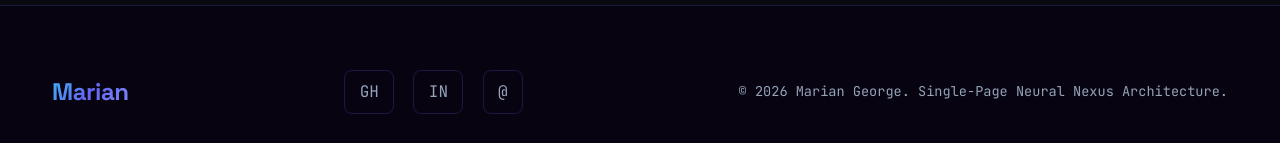
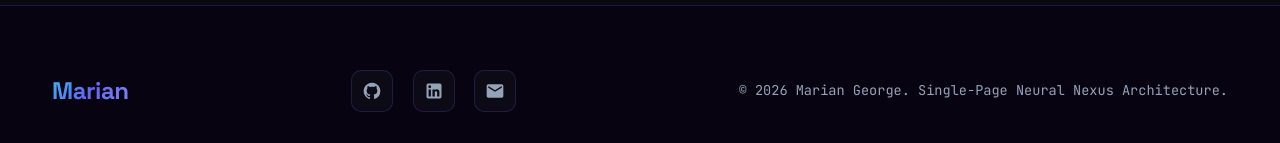
Before and after one commit to ShotgunShinobi/portfolio, a website built with Vite: page index.html in a window 1280 px wide. Shown: the part 3979-4122 px from the top of the page. Built offline with nearby package versions, Linux system fonts and the light colour scheme; some packages are replaced by stand-ins of ours; no server answers; animation ran at ten frames a second.

Commit message:
feat: replace text social links with SVG icons and initialize project stylesheet

```diff
--- a/index.html
+++ b/index.html
@@ -428,9 +428,21 @@
         <span class="text-gradient">Marian</span>
       </div>
       <div class="social-links">
-        <a href="https://github.com/ShotgunShinobi" target="_blank" aria-label="GitHub">GH</a>
-        <a href="https://www.linkedin.com/in/mariangeo/" target="_blank" aria-label="LinkedIn">IN</a>
-        <a href="mailto:mariangeorgek2015@gmail.com" aria-label="Email">@</a>
+        <a href="https://github.com/ShotgunShinobi" target="_blank" aria-label="GitHub" title="GitHub Profile">
+          <svg width="20" height="20" viewBox="0 0 24 24" fill="currentColor" aria-hidden="true">
+            <path fill-rule="evenodd" clip-rule="evenodd" d="M12 2C6.477 2 2 6.484 2 12.017c0 4.425 2.865 8.18 6.839 9.504.5.092.682-.217.682-.483 0-.237-.008-.868-.013-1.703-2.782.605-3.369-1.343-3.369-1.343-.454-1.158-1.11-1.466-1.11-1.466-.908-.62.069-.608.069-.608 1.003.07 1.53 1.032 1.53 1.032.892 1.53 2.341 1.088 2.91.832.092-.647.35-1.088.636-1.338-2.22-.253-4.555-1.113-4.555-4.951 0-1.093.39-1.988 1.029-2.688-.103-.253-.446-1.272.098-2.65 0 0 .84-.27 2.75 1.026A9.564 9.564 0 0112 6.844c.85.004 1.705.115 2.504.337 1.909-1.296 2.747-1.027 2.747-1.027.546 1.379.202 2.398.1 2.651.64.7 1.028 1.595 1.028 2.688 0 3.848-2.339 4.695-4.566 4.943.359.309.678.92.678 1.855 0 1.338-.012 2.419-.012 2.747 0 .268.18.58.688.482A10.019 10.019 0 0022 12.017C22 6.484 17.522 2 12 2z"/>
+          </svg>
+        </a>
+        <a href="https://www.linkedin.com/in/mariangeo/" target="_blank" aria-label="LinkedIn" title="LinkedIn Profile">
+          <svg width="20" height="20" viewBox="0 0 24 24" fill="currentColor" aria-hidden="true">
+            <path d="M19 3a2 2 0 0 1 2 2v14a2 2 0 0 1-2 2H5a2 2 0 0 1-2-2V5a2 2 0 0 1 2-2h14m-.5 15.5v-5.3a3.26 3.26 0 0 0-3.26-3.26c-.85 0-1.84.52-2.28 1.3v-1.11h-2.79v8.37h2.79v-4.93c0-.77.62-1.4 1.39-1.4a1.4 1.4 0 0 1 1.4 1.4v4.93h2.75M6.88 8.56a1.68 1.68 0 0 0 1.68-1.68c0-.93-.75-1.69-1.68-1.69a1.69 1.69 0 0 0-1.69 1.69c0 .93.76 1.68 1.69 1.68m1.39 9.94v-8.37H5.5v8.37h2.77z"/>
+          </svg>
+        </a>
+        <a href="mailto:mariangeorgek2015@gmail.com" aria-label="Email" title="Send Email">
+          <svg width="20" height="20" viewBox="0 0 24 24" fill="currentColor" aria-hidden="true">
+            <path d="M20 4H4c-1.1 0-1.99.9-1.99 2L2 18c0 1.1.9 2 2 2h16c1.1 0 2-.9 2-2V6c0-1.1-.9-2-2-2zm0 4l-8 5-8-5V6l8 5 8-5v2z"/>
+          </svg>
+        </a>
       </div>
       <p style="color: var(--text-secondary); font-family: var(--font-mono); font-size: 0.85rem;">
         &copy; 2026 Marian George. Single-Page Neural Nexus Architecture.
--- a/src/style.css
+++ b/src/style.css
@@ -819,17 +819,22 @@ img {
 
 .social-links a {
   color: var(--text-secondary);
-  font-family: var(--font-mono);
-  font-size: 1rem;
-  padding: 0.5rem 0.9rem;
+  display: inline-flex;
+  align-items: center;
+  justify-content: center;
+  width: 42px;
+  height: 42px;
   border: 1px solid var(--glass-border);
-  border-radius: 8px;
+  border-radius: 10px;
+  background: rgba(15, 16, 25, 0.6);
+  transition: var(--transition-smooth);
 }
 
 .social-links a:hover {
   color: var(--cyber-cyan);
   border-color: var(--cyber-cyan);
   box-shadow: var(--cyan-glow);
+  transform: translateY(-2px);
 }
 
 /* Animations */
```
